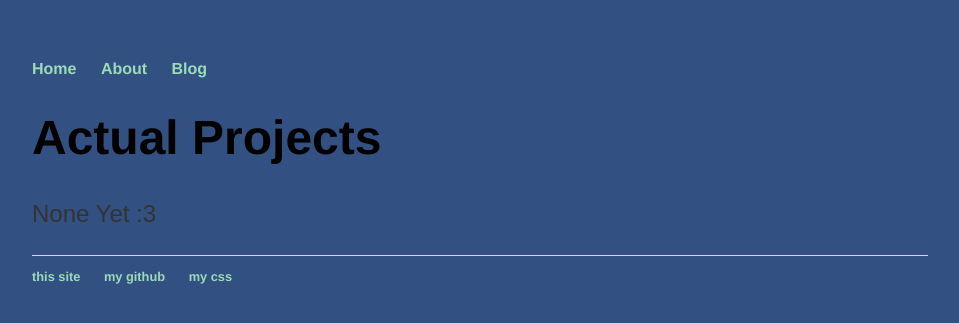
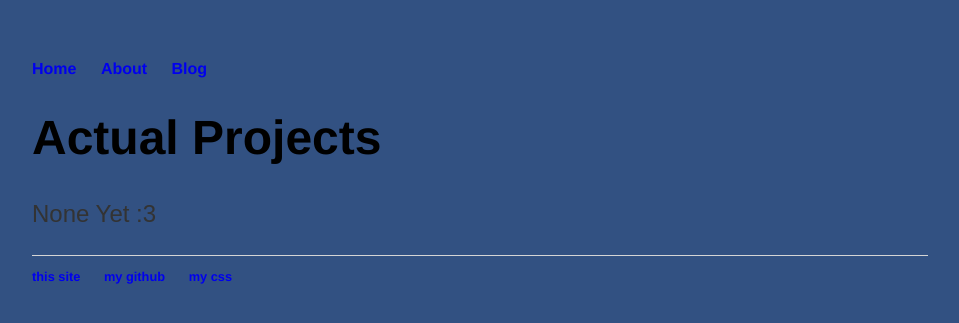
Before and after one commit to Samplasion/samplasion.github.iold, a Jekyll site: the page built from projects3DS/index.md, in a window 1280 px wide. Shown: the top 323 px of the page, without its empty margins (160-1119 px from the left). Built offline with Jekyll 4.4.1, drawn with Linux system fonts in a browser that asks for light colours.

Commit message:
Update main.css

```diff
--- a/css/main.css
+++ b/css/main.css
@@ -17,7 +17,7 @@
  a {
      text-font: 'Arial';
      text-decoration: none;
-     color: #9bdbb7;
+     font-color: #9bdbb7;
  }
  a:hover {
      text-font: 'Arial';
```
